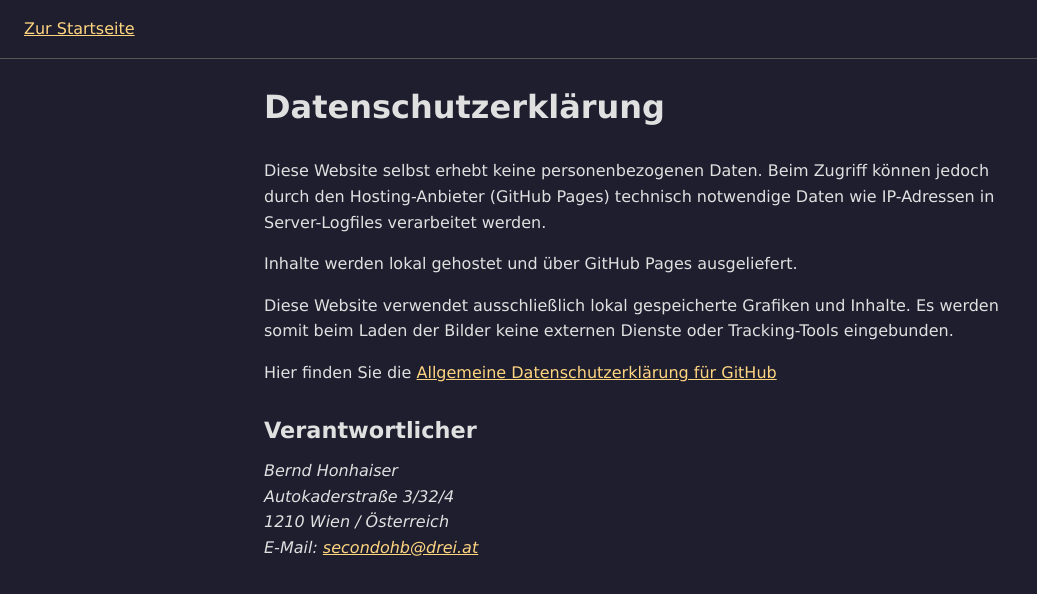
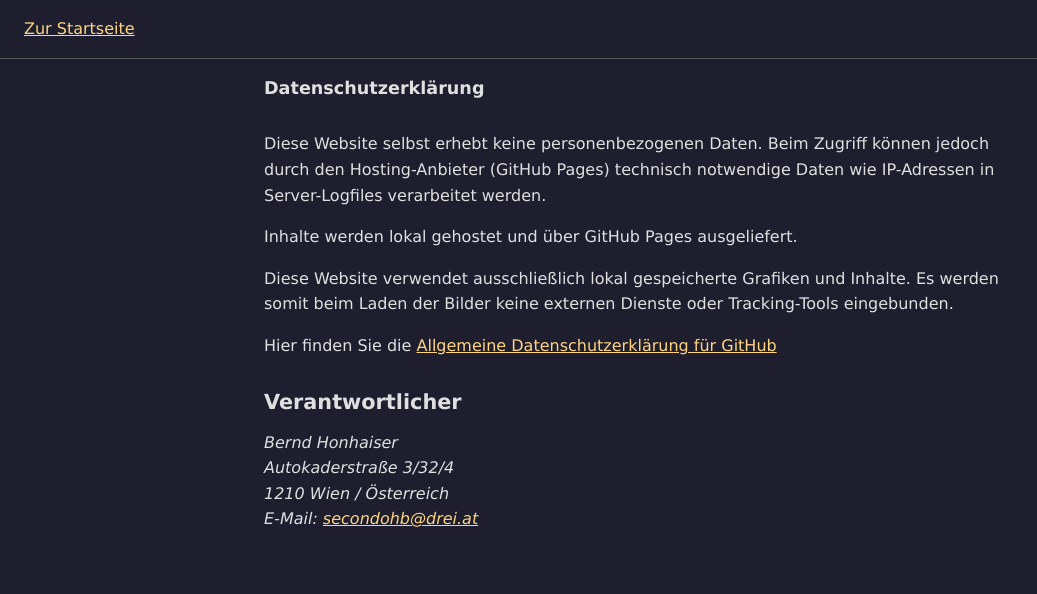
Before and after one commit to SecondoHB/barrierefrei, a plain HTML site: page datenschutz.html in a window 1280 px wide. Shown: the whole page, without its empty margins (0-1037 px from the left). Drawn offline with Linux system fonts and the light colour scheme.

Commit message:
Überschrift h1 verkleinert

```diff
--- a/datenschutz.html
+++ b/datenschutz.html
@@ -34,14 +34,14 @@
       }
 
       h1 {
-        font-size: 2rem;
+        font-size: 1.1rem;
         line-height: 1.2;
         margin-bottom: 2rem;
         text-align: left;
       }
 
       h2 {
-        font-size: 1.4rem;
+        font-size: 1.3rem;
         line-height: 1.1;
         margin-top: 2rem;
         margin-bottom: 1rem;
```
